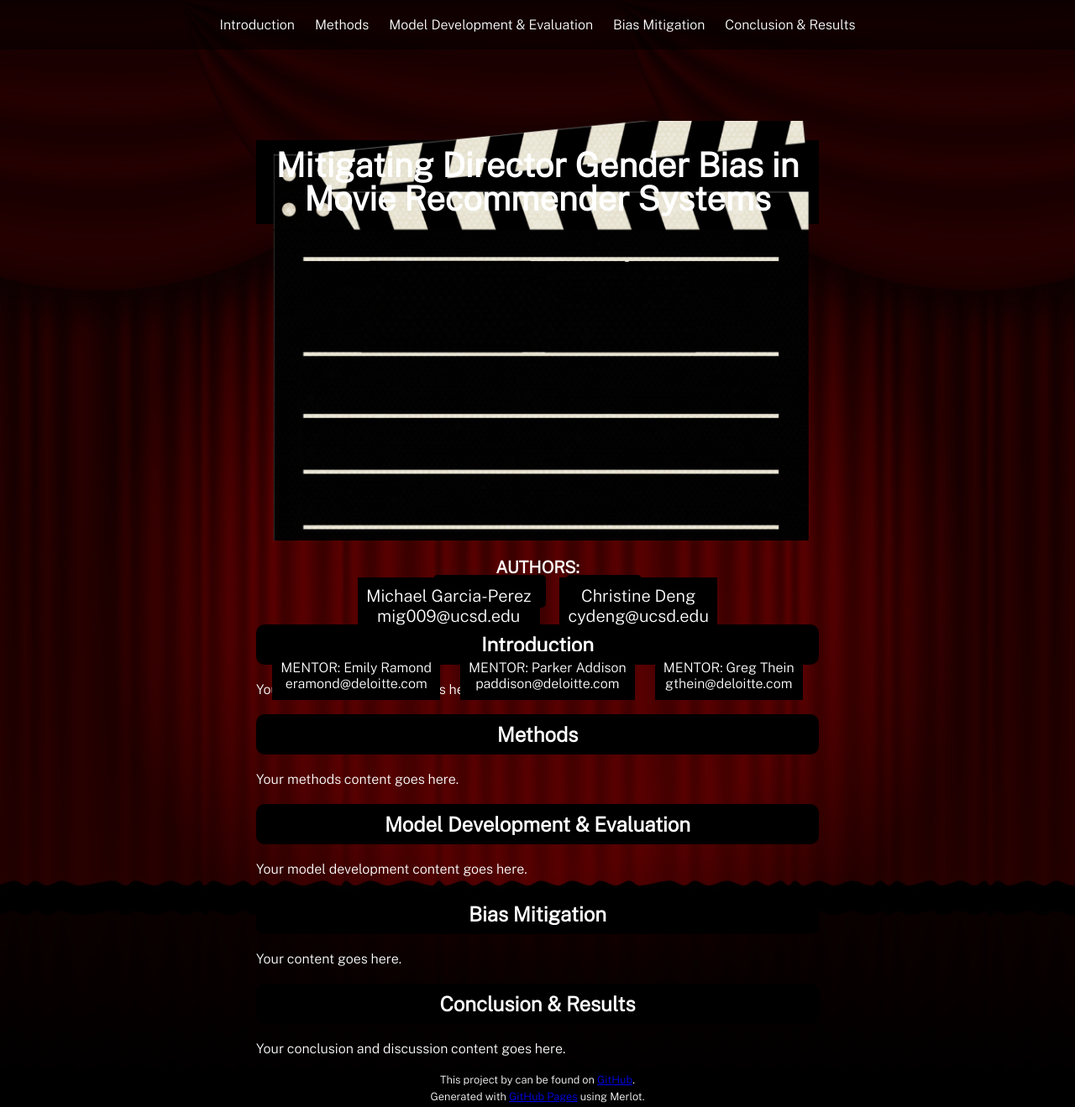
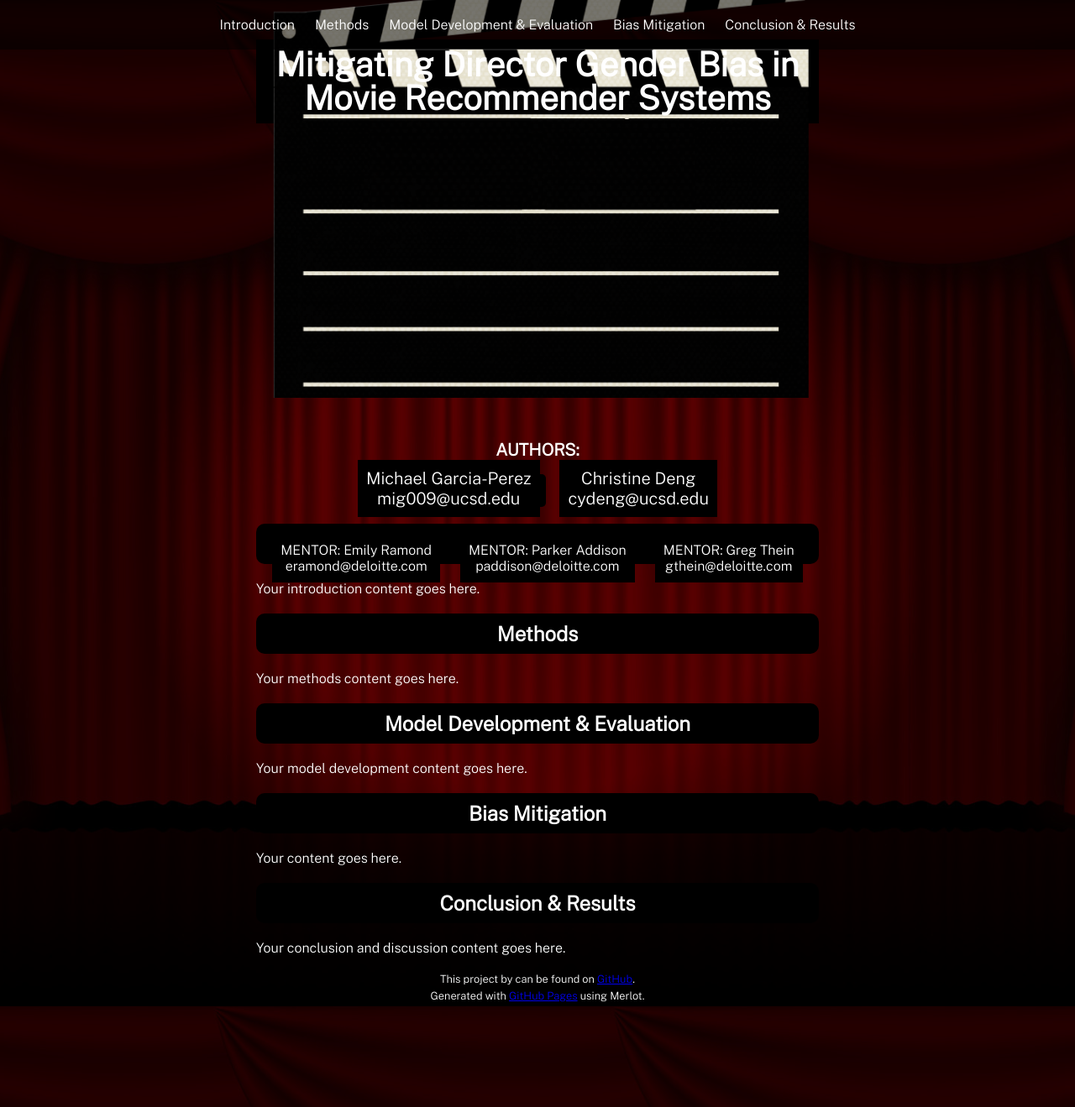
Before and after one commit to michael-garciaperez/DSC180A-Methodology-5, a Jekyll site: the page built from index.md, in a window 1280 px wide and 1319 px high. Shown: the whole window at 84% size. Built offline with Jekyll 4.4.1, drawn with Linux system fonts in a browser that asks for light colours.

Commit message:
Update style.scss

```diff
--- a/assets/css/style.scss
+++ b/assets/css/style.scss
@@ -21,7 +21,7 @@
 header {
   position: relative;
   z-index: 2;
-  margin: 120px auto 0; /* Adjusted margin */
+  margin: 0 auto; /* Adjusted margin */
   max-width: 670px;
   padding: 20px 40px 25px;
   height: 500px;
@@ -34,7 +34,7 @@
   width: 100%;
   max-width: 670px;
   height: 500px;
-  margin-top: -150px; /* Adjusted margin-top */
+  margin-top: -200px; /* Adjusted margin-top */
 }
 
 header h1 {
@@ -50,7 +50,7 @@
 
 .author-mentor-container {
   text-align: center;
-  margin-top: 20px; /* Adjusted margin-top */
+  margin-top: 50px; /* Adjusted margin-top */
 }
 
 .author-mentor-container p {
```
